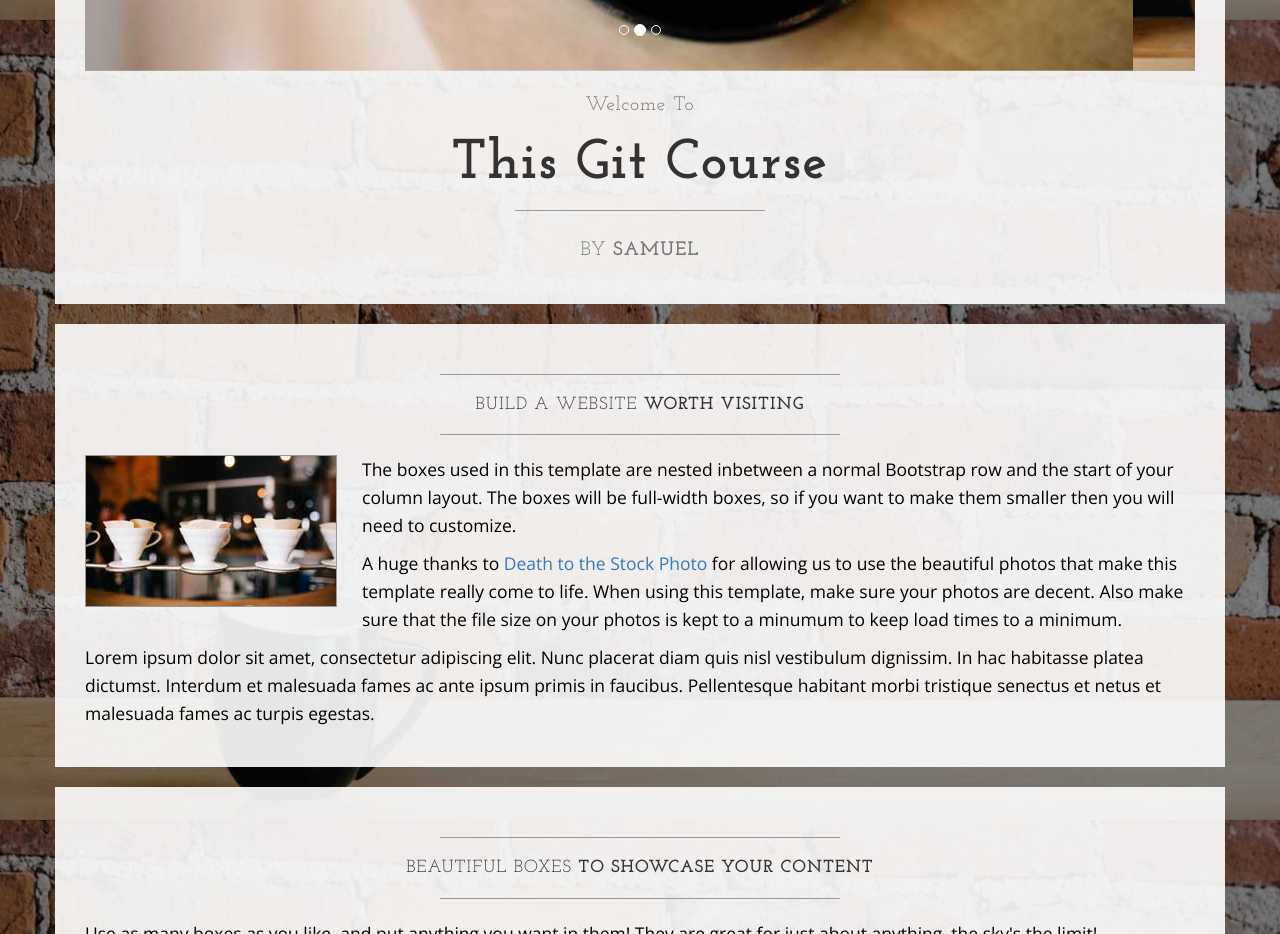
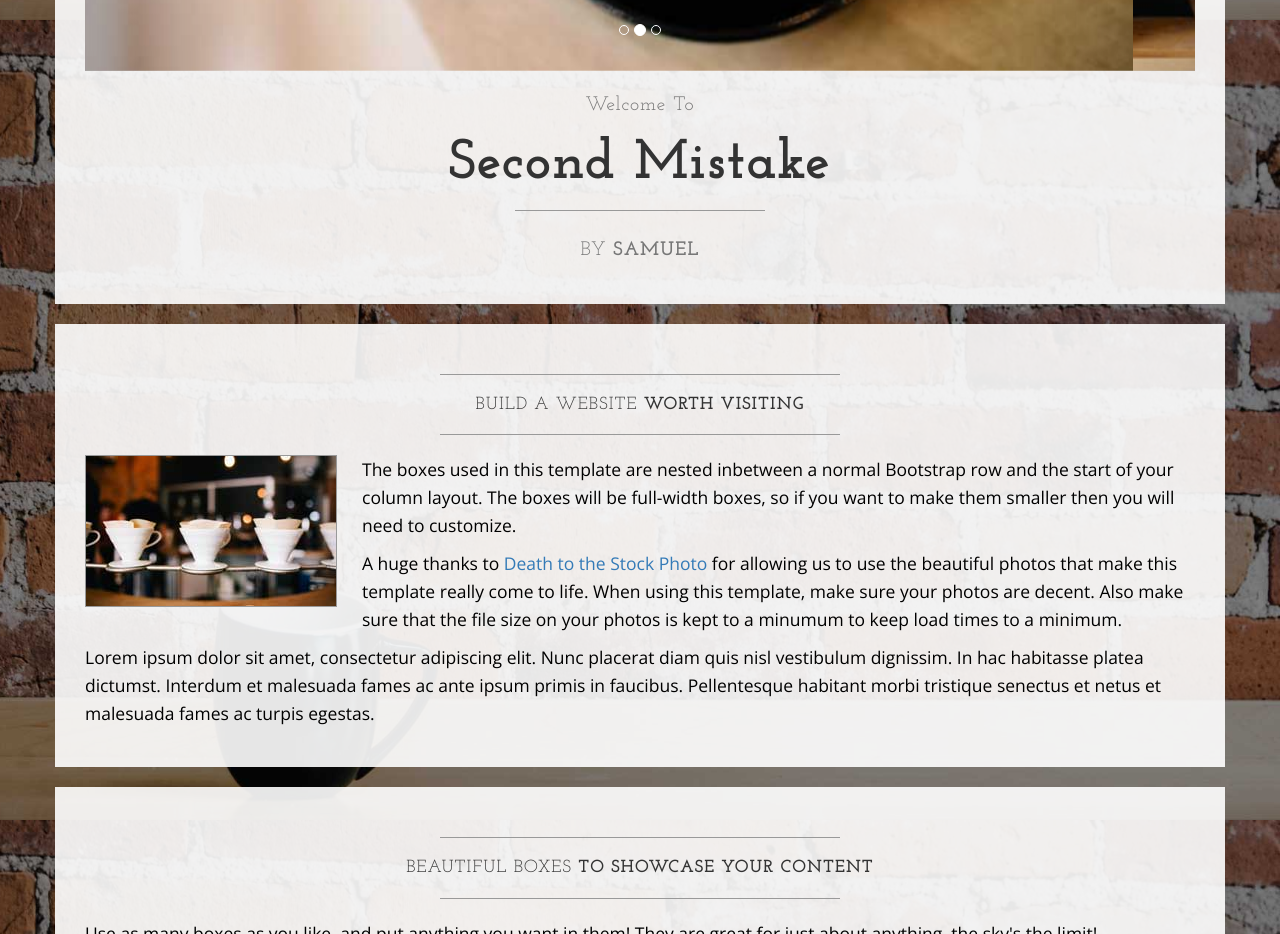
Before and after one commit to ValiantWolf/Learnable-Git-Course, a plain HTML site: page index.html in a window 1280 px wide. Shown: the part 780-1714 px from the top of the page. Drawn offline with nearby package versions, Linux system fonts and the light colour scheme.

Commit message:
commiting third mistake

```diff
--- a/index.html
+++ b/index.html
@@ -108,7 +108,7 @@
                     <h2 class="brand-before">
                         <small>Welcome to</small>
                     </h2>
-                    <h1 class="brand-name">This Git Course</h1>
+                    <h1 class="brand-name">Second Mistake</h1>
                     <hr class="tagline-divider">
                     <h2>
                         <small>By
```
